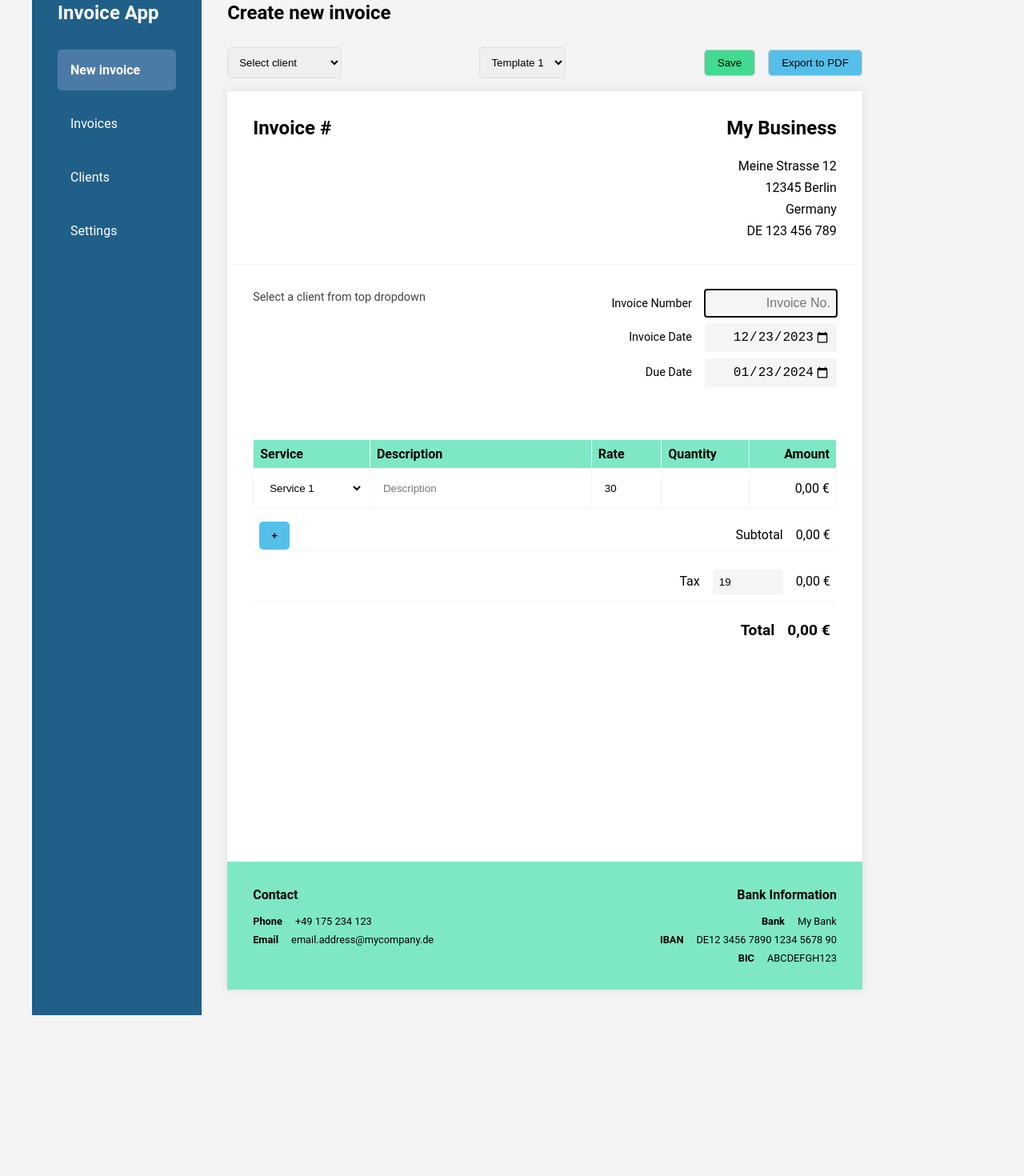
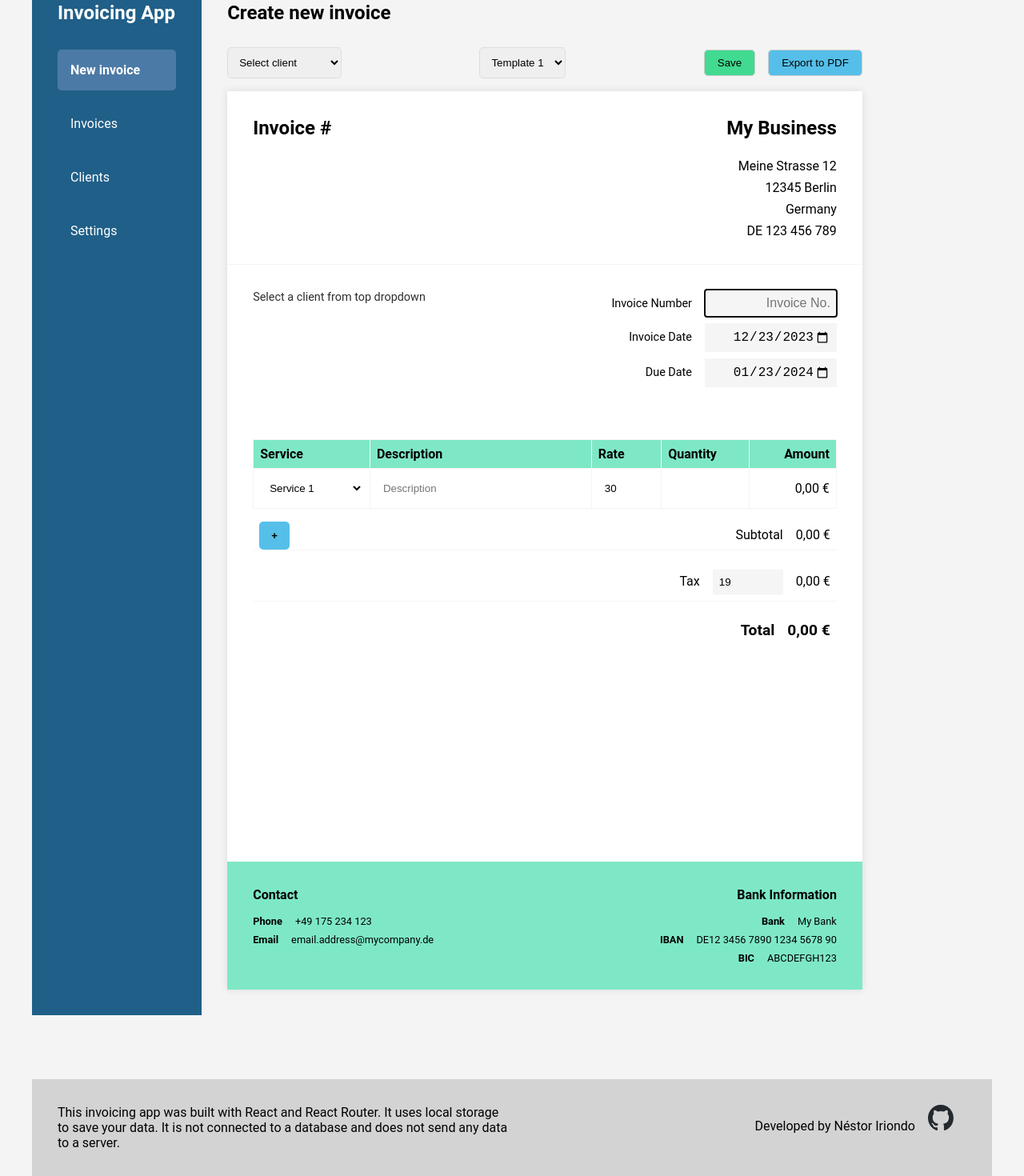
Before and after one commit to nestoririondo/invoicing-app, a React (Vite) app: page /new-invoice in a window 1280 px wide. Shown: the part 30-1500 px from the top of the page at 80% size. Before the commit the page ends 1299 px from the top, so only its background shows below. Built offline with nearby package versions, Linux system fonts and the light colour scheme.

Commit message:
footer and deploy

```diff
--- a/package.json
+++ b/package.json
@@ -1,9 +1,12 @@
 {
   "name": "invoicing-app",
+  "homepage": "https://nestoririondo.github.io/invoicing-app",
   "private": true,
   "version": "0.0.0",
   "type": "module",
   "scripts": {
+    "predeploy": "npm run build",
+    "deploy": "gh-pages -d dist",
     "dev": "vite",
     "build": "vite build",
     "lint": "eslint . --ext js,jsx --report-unused-disable-directives --max-warnings 0",
@@ -25,6 +28,7 @@
     "eslint-plugin-react": "^7.33.2",
     "eslint-plugin-react-hooks": "^4.6.0",
     "eslint-plugin-react-refresh": "^0.4.5",
+    "gh-pages": "^6.1.1",
     "vite": "^5.0.8"
   }
 }
--- a/src/App.jsx
+++ b/src/App.jsx
@@ -1,25 +1,39 @@
 import { useState, useEffect } from "react";
 import { BrowserRouter as Router, Route, Switch } from "react-router-dom";
-import { v4 as uuidv4 } from 'uuid';
+import { v4 as uuidv4 } from "uuid";
 import InvoiceList from "./components/InvoiceList";
 import SideBar from "./components/SideBar";
 import NewInvoice from "./components/NewInvoice";
 import ClientsList from "./components/ClientsList";
 import Settings from "./components/Settings";
+import Footer from "./components/Footer";
 import "./App.css";
 
-
 function App() {
-
   const [invoices, setInvoices] = useState(() => {
-    let localInvoices = localStorage.getItem('localInvoices');
-    return localInvoices ? JSON.parse(localInvoices) : [
+    let localInvoices = localStorage.getItem("localInvoices");
+    return localInvoices
+      ? JSON.parse(localInvoices)
+      : [
           {
             num: "INV-2021-0001",
             client: "Example Client 1",
             id: uuidv4(),
             date: { created: "2021-01-01", due: "2021-01-31", paid: "" },
-      services: [{ service: "Translation", description: "Product catalogue DE-ES translation", rate: 30, quantity: 10 }, { service: "Proofreading", description: "Proofreading of same document", rate: 30, quantity: 5 }],
+            services: [
+              {
+                service: "Translation",
+                description: "Product catalogue DE-ES translation",
+                rate: 30,
+                quantity: 10,
+              },
+              {
+                service: "Proofreading",
+                description: "Proofreading of same document",
+                rate: 30,
+                quantity: 5,
+              },
+            ],
             tax: 19,
           },
           {
@@ -27,62 +41,126 @@ function App() {
             client: "Example Client 2",
             id: uuidv4(),
             date: { created: "2023-02-01", due: "2024-02-28", paid: "" },
-      services: [{ service: "Translation", description: "E-Learning EN-ES translation", rate: 30, quantity: 15 }, { service: "Proofreading", description: "Proofreading of previous jobs", rate: 30, quantity: 53 }],
+            services: [
+              {
+                service: "Translation",
+                description: "E-Learning EN-ES translation",
+                rate: 30,
+                quantity: 15,
+              },
+              {
+                service: "Proofreading",
+                description: "Proofreading of previous jobs",
+                rate: 30,
+                quantity: 53,
+              },
+            ],
             tax: 19,
           },
-  ]});
-
+        ];
+  });
 
   const [clients, setClients] = useState(() => {
-    let localClients = localStorage.getItem('localClients');
-    return localClients ? JSON.parse(localClients) : [
+    let localClients = localStorage.getItem("localClients");
+    return localClients
+      ? JSON.parse(localClients)
+      : [
           {
             id: uuidv4(),
             name: "Example Client 1",
-        address: {street: "Client Street 1", zip: "12345", city: "Berlin", country: "Germany" },
-        contact: {phone: "+49 175 234 123", email: "client.email@clientcompany.com" },
+            address: {
+              street: "Client Street 1",
+              zip: "12345",
+              city: "Berlin",
+              country: "Germany",
+            },
+            contact: {
+              phone: "+49 175 234 123",
+              email: "client.email@clientcompany.com",
+            },
             ustidnr: "DE 123 456 789",
           },
           {
             id: uuidv4(),
             name: "Example Client 2",
-        address: {street: "Another Street 2", zip: "54321", city: "Berlin", country: "Germany" },
-        contact: {phone: "+49 175 234 123", email: "client.email@clientcompany.com" },
+            address: {
+              street: "Another Street 2",
+              zip: "54321",
+              city: "Berlin",
+              country: "Germany",
+            },
+            contact: {
+              phone: "+49 175 234 123",
+              email: "client.email@clientcompany.com",
+            },
             ustidnr: "DE 987 654 321",
           },
         ];
   });
 
   const [settings, setSettings] = useState(() => {
-    const localSettings = localStorage.getItem('localSettings');
-    return localSettings ? JSON.parse(localSettings) : {
+    const localSettings = localStorage.getItem("localSettings");
+    return localSettings
+      ? JSON.parse(localSettings)
+      : {
           name: "My Business",
-      address: {street: "Meine Strasse 12", zip: "12345", city: "Berlin", country: "Germany" },
-      services: [{service: "Service 1", rate: 30}, {service: "Service 2", rate: 20}],
-      contact: {phone: "+49 175 234 123", email: "email.address@mycompany.de" },
-      bank: {name: "My Bank", iban: "DE12 3456 7890 1234 5678 90", bic: "ABCDEFGH123" },
+          address: {
+            street: "Meine Strasse 12",
+            zip: "12345",
+            city: "Berlin",
+            country: "Germany",
+          },
+          services: [
+            { service: "Service 1", rate: 30 },
+            { service: "Service 2", rate: 20 },
+          ],
+          contact: {
+            phone: "+49 175 234 123",
+            email: "email.address@mycompany.de",
+          },
+          bank: {
+            name: "My Bank",
+            iban: "DE12 3456 7890 1234 5678 90",
+            bic: "ABCDEFGH123",
+          },
           ustidnr: "DE 123 456 789",
-    };})
-
-  useEffect(()=>{localStorage.setItem('localSettings', JSON.stringify(settings))},[settings])
+        };
+  });
 
   useEffect(() => {
-    localStorage.setItem('localClients', JSON.stringify(clients));
+    localStorage.setItem("localSettings", JSON.stringify(settings));
+  }, [settings]);
+
+  useEffect(() => {
+    localStorage.setItem("localClients", JSON.stringify(clients));
   }, [clients]);
 
-  useEffect(() => {localStorage.setItem('localInvoices', JSON.stringify(invoices))},[invoices])
+  useEffect(() => {
+    localStorage.setItem("localInvoices", JSON.stringify(invoices));
+  }, [invoices]);
 
   return (
+    <>
       <div className="app">
         <Router>
           <SideBar />
           <div className="content">
             <Switch>
               <Route path="/new-invoice">
-              <NewInvoice invoices={invoices} clients={clients} setInvoices={setInvoices} settings={settings}/>
+                <NewInvoice
+                  invoices={invoices}
+                  clients={clients}
+                  setInvoices={setInvoices}
+                  settings={settings}
+                />
               </Route>
               <Route path="/invoices">
-              <InvoiceList invoices={invoices} setInvoices={setInvoices} clients={clients} settings={settings}/>
+                <InvoiceList
+                  invoices={invoices}
+                  setInvoices={setInvoices}
+                  clients={clients}
+                  settings={settings}
+                />
               </Route>
               <Route path="/clients">
                 <ClientsList clients={clients} setClients={setClients} />
@@ -94,6 +172,10 @@ function App() {
           </div>
         </Router>
       </div>
+      <div className="footer">
+        <Footer />
+      </div>
+    </>
   );
 }
 
--- /dev/null
+++ b/src/components/Footer.css
@@ -0,0 +1,47 @@
+.footer {
+    max-width: 1200px;
+    width: 100%;
+    margin: 5rem auto 0rem auto;
+    padding: 2rem 2rem;
+    background-color: #d3d3d3;
+    color: black;
+    text-align: center;
+    display: flex;
+    flex-wrap: wrap;
+    gap: 10rem;
+  }
+
+  .footer .about {
+    font-size: 1rem;
+    font-weight: normal;
+    text-align: left;
+    flex: 0 1 50%;
+  }
+
+  .footer .contact {
+      font-size: 1rem;
+      font-weight: normal;
+      text-align: center;
+      display: flex;
+      align-items: baseline;
+      margin-left: auto;
+      gap: 1rem;
+  }
+
+  .footer .contact a{
+      color: #000000;
+      text-decoration: none;
+      &:hover{
+          color: #ffffff;
+      }
+  }
+
+  .footer .contact img{
+      width: 2rem;
+      height: 2rem;
+      margin-right: 1rem;
+      &:hover{
+          transform: scale(1.1);
+          filter: invert(1) brightness(1.8);
+      }
+  }
--- /dev/null
+++ b/src/components/Footer.jsx
@@ -0,0 +1,34 @@
+import githubMark from '../github-mark.svg';
+import './Footer.css';
+
+const Footer = () => {
+  return (
+    <>
+      <div className="about">
+        <p>
+          This invoicing app was built with React and React Router. It uses
+          local storage to save your data. It is not connected to a database and
+          does not send any data to a server.
+        </p>
+      </div>
+      <div className="contact">
+        <p>
+          Developed by{" "}
+          <a
+            href="
+            http://www.nestoririondo.com"
+            target="_blank"
+            rel="noreferrer"
+          >
+            Néstor Iriondo
+          </a>
+        </p>
+        <a href="https://github.com/nestoririondo">
+          <img src={githubMark} />
+        </a>
+      </div>
+    </>
+  );
+};
+
+export default Footer;
--- a/src/components/SideBar.jsx
+++ b/src/components/SideBar.jsx
@@ -4,7 +4,7 @@ const SideBar = () => {
     return (
         <div className="side-bar">
             <div className="side-bar-header">
-                <h2>Invoice App</h2>
+                <h2>Invoicing App</h2>
             </div>
             <div className="side-bar-links">
                 <NavLink to="/new-invoice">New invoice</NavLink>
```
Also changed, not shown: src/github-mark.svg (added), 1 other file (tests, documents, lock files or other folders). Lines whose indentation alone changed are shown as unchanged.
